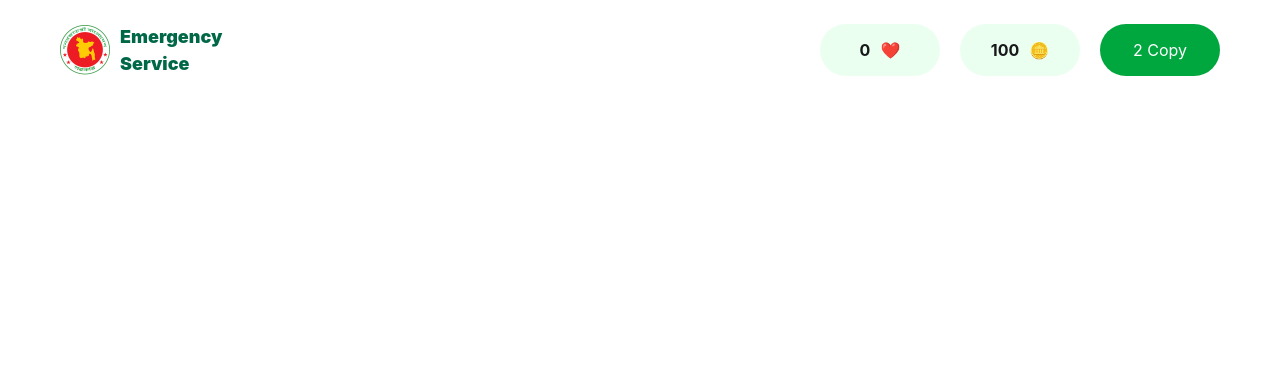
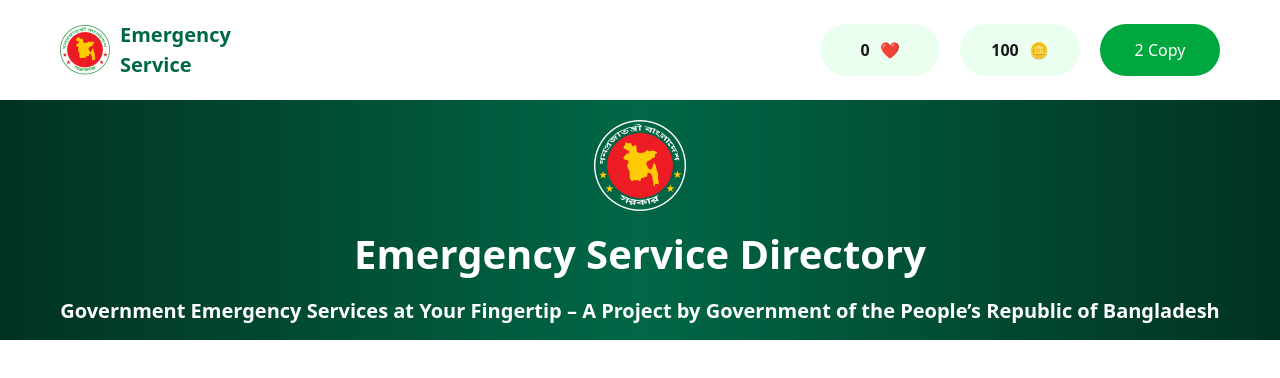
Before and after one commit to ashiqur0/Emergency-Hotline, a plain HTML site: page index.html in a window 1280 px wide. Drawn offline with nearby package versions, Linux system fonts and the light colour scheme.

Commit message:
Banner Section Added

```diff
--- a/index.html
+++ b/index.html
@@ -16,12 +16,14 @@
     <link rel="stylesheet" href="https://cdnjs.cloudflare.com/ajax/libs/font-awesome/7.0.0/css/all.min.css" integrity="sha512-DxV+EoADOkOygM4IR9yXP8Sb2qwgidEmeqAEmDKIOfPRQZOWbXCzLC6vjbZyy0vPisbH2SyW27+ddLVCN+OMzQ==" crossorigin="anonymous" referrerpolicy="no-referrer" />
 </head>
 
-<body class="max-w[1920px] font-[inter]">
+<body class="max-w[1920px] font-[Hind Madurai]">
     <header>
+
+        <!-- Nav bar -->
         <nav class="h-[100px] flex justify-between items-center py-[25px] px-[60px]">
             <div class="flex items-center gap-[10px] ">
                 <img class="w-[50px] h-[50px]" src="./assets/logo.png" alt="">
-                <h1 class="text-[#006747] font-black text-[18px]">Emergency <br>Service</h1>
+                <h1 class="text-[#006747] font-black text-[20px]">Emergency <br>Service</h1>
             </div>
             <div class="flex gap-[20px] ">
                 <div id="heart-card" class="w-30 h-13 bg-[#41ff6b1a] rounded-[50px] flex justify-center items-center gap-[10px]">
@@ -37,6 +39,17 @@
                 </div>
             </div>
         </nav>
+
+        <!-- Banner -->
+         <!-- bg-gradient-to-r from-indigo-500 via-purple-500 to-pink-500 -->
+         <div class="h-[240px] bg-gradient-to-r from-[#013223] via-[#006747] to-[#013223] flex flex-col gap-3 items-center py-5 px-15">
+            <div class="h-23 w-23">
+                <img src="./assets/logo-dark.png" alt="">
+            </div>
+            <h1 class="font-bold text-[2.5rem] text-white">Emergency Service Directory</h1>
+            <p class="font-semibold text-[1.25rem] text-white">Government Emergency Services at Your Fingertip – A Project by  Government of the People’s Republic of Bangladesh</p>
+         </div>
+
     </header>
 
     <script src="./script.js"></script>
```
